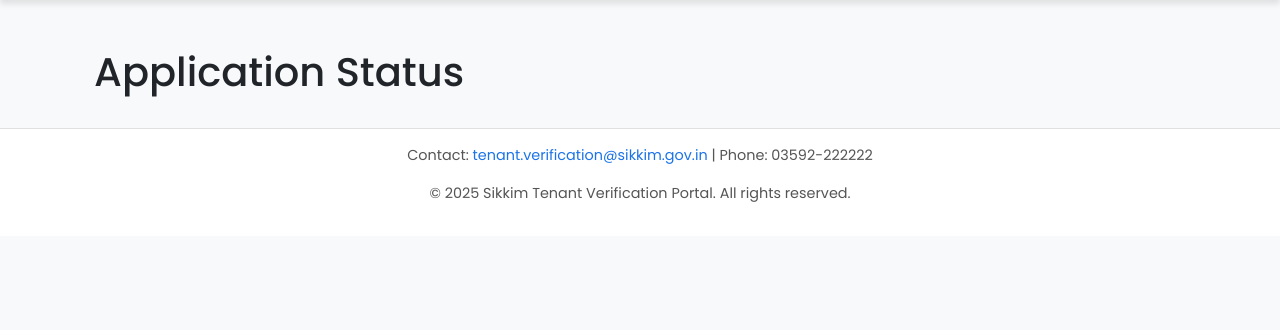
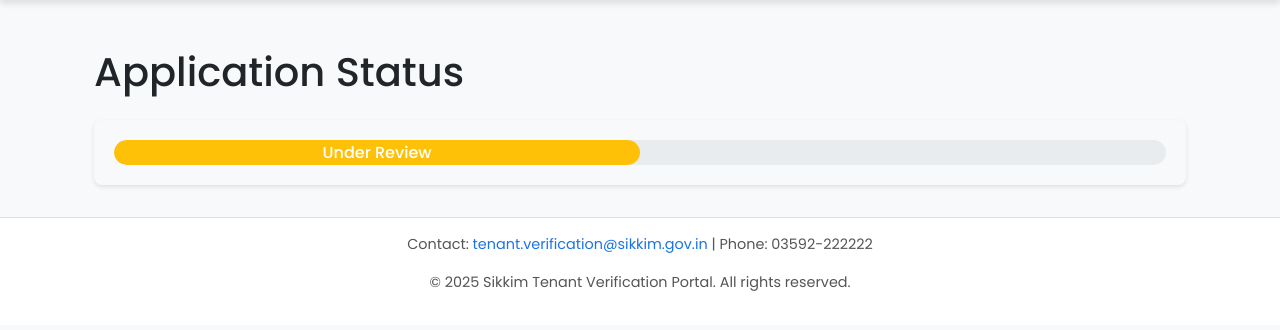
Before and after one commit to ud-13/DatabaseStoreManager, a Django app: page /application-status/ in a window 1280 px wide. Shown: the part 92-422 px from the top of the page. Run offline with Django 5.2, Linux system fonts and the light colour scheme; parts of the project's set-up code (start-up, migrations or seed data) failed here and were passed over.

Commit message:
Assistant checkpoint: Add progress tracking to application status page
Assistant generated file changes:
- Template/ApplicationStatus.html: Add progress status tracking
- static/css/style.css: Add progress bar styles

---

User prompt:

show me progree

Replit-Commit-Author: Assistant
Replit-Commit-Session-Id: ea5d4b81-9f0c-45ac-8f0b-65c419f870fa

```diff
--- a/Template/ApplicationStatus.html
+++ b/Template/ApplicationStatus.html
@@ -5,6 +5,18 @@
 {% block content %}
 <div class="container mt-5">
     <h1 class="mb-4">Application Status</h1>
+
+    <div class="progress-status mb-4">
+        <div class="progress" style="height: 25px;">
+            {% if tenant.police_status == 'approved' %}
+            <div class="progress-bar bg-success" role="progressbar" style="width: 100%;" aria-valuenow="100" aria-valuemin="0" aria-valuemax="100">Approved</div>
+            {% elif tenant.police_status == 'rejected' %}
+            <div class="progress-bar bg-danger" role="progressbar" style="width: 100%;" aria-valuenow="100" aria-valuemin="0" aria-valuemax="100">Rejected</div>
+            {% else %}
+            <div class="progress-bar bg-warning" role="progressbar" style="width: 50%;" aria-valuenow="50" aria-valuemin="0" aria-valuemax="100">Under Review</div>
+            {% endif %}
+        </div>
+    </div>
 
     {% if tenants %}
         <div class="table-responsive">
--- a/static/css/style.css
+++ b/static/css/style.css
@@ -1,3 +1,26 @@
+
+/* Progress Status Styles */
+.progress-status {
+    padding: 20px;
+    background: #f8f9fa;
+    border-radius: 8px;
+    box-shadow: 0 2px 4px rgba(0,0,0,0.1);
+}
+
+.progress {
+    border-radius: 15px;
+    background-color: #e9ecef;
+}
+
+.progress-bar {
+    font-size: 16px;
+    font-weight: 500;
+    text-align: center;
+    line-height: 25px;
+    border-radius: 15px;
+    transition: width 0.6s ease;
+}
+
 /* General Styles */
 * {
     margin: 0;
```
